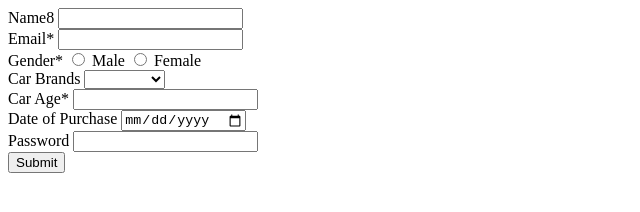
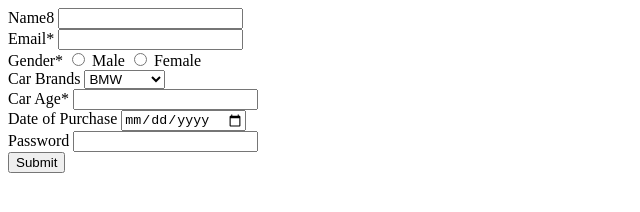
Before and after one commit to acciojob/car-insurance-form-RakeshDP, a website: page main.html in a window 1280 px wide. Shown: the full height of the page, 0-640 px from the left. Drawn offline with Linux system fonts and the light colour scheme.

Commit message:
created a submission

```diff
--- a/main.html
+++ b/main.html
@@ -31,7 +31,7 @@
 		<div>
 			<label for="cars">Car Brands</label>
 			<select id="cars">
-				<option value="" disabled selected> </option>
+<!-- 				<option value="" disabled selected> </option> -->
 				<option value= "bmw">BMW</option>
 				<option value="audi">Audi</option>
 				<option value="mercedez">Mercedez</option>
```
